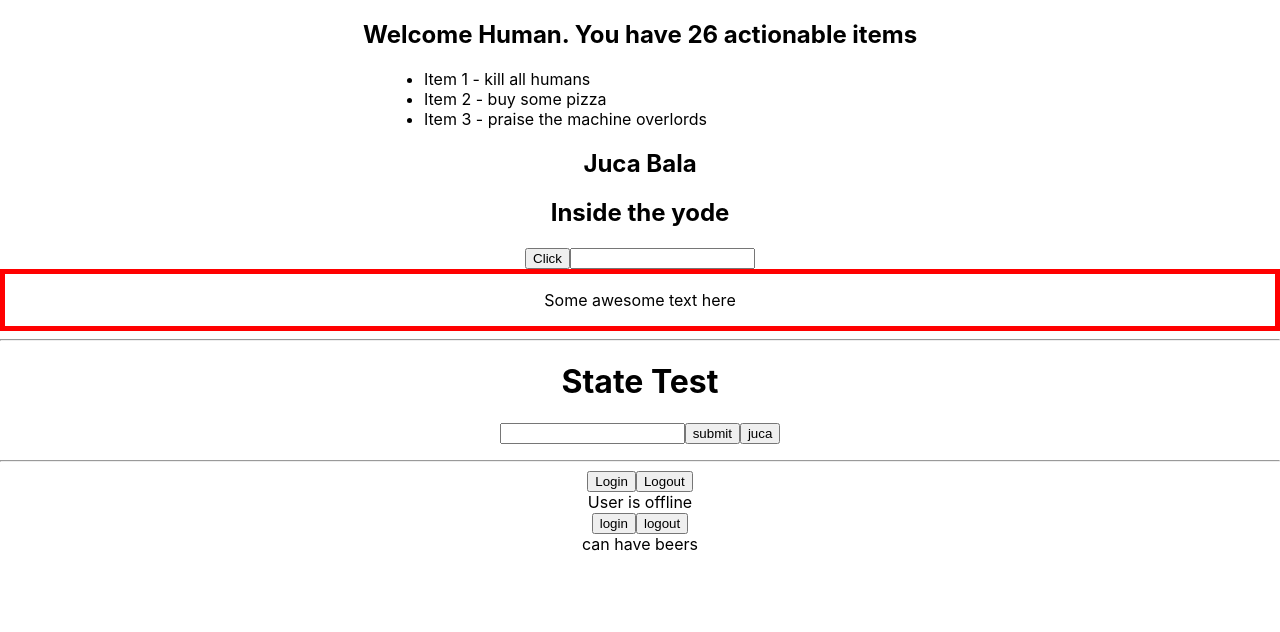
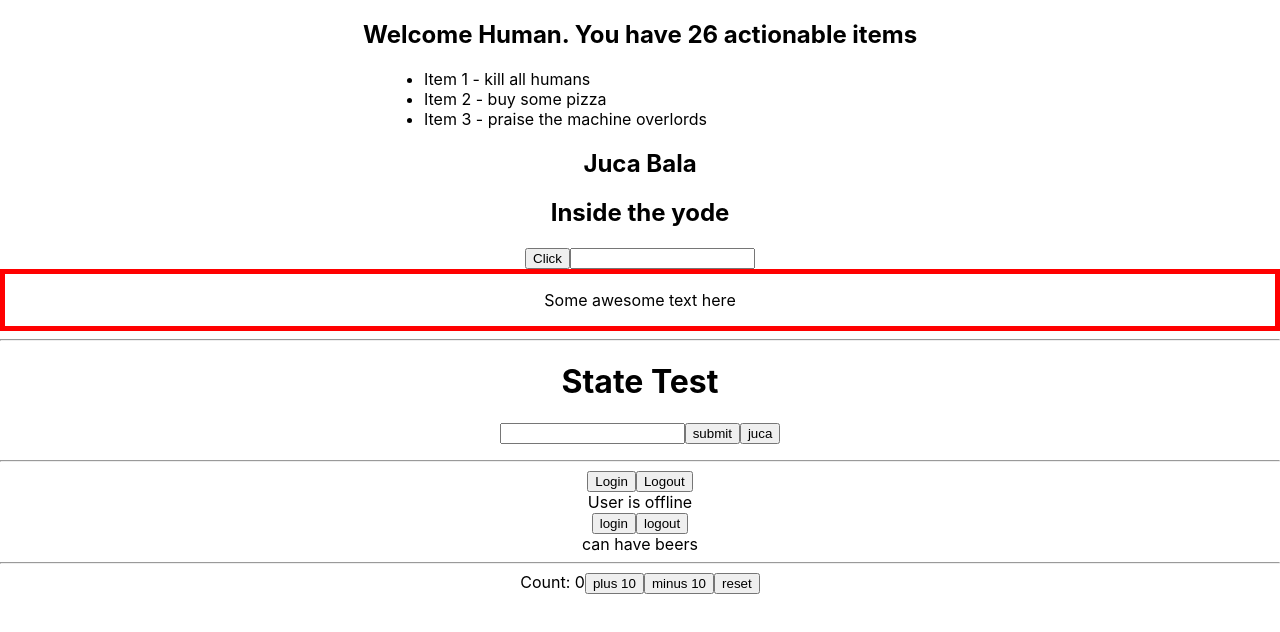
Before and after one commit to whaag/reatipical, a React (Create React App) app: page / in a window 1280 px wide. Shown: the top 632 px of the page. Built offline with nearby package versions, Linux system fonts and the light colour scheme.

Commit message:
useReducer

```diff
--- a/src/App.tsx
+++ b/src/App.tsx
@@ -9,6 +9,7 @@
 import { StateTest } from './components/StateTest';
 import { LoggedIn } from './components/LoggedIn';
 import { User } from './components/User';
+import { Counter } from './components/Counter';
 
 function App() {
   const directives: item[] = [
@@ -48,6 +49,8 @@
       <hr />
       <LoggedIn />
       <User />
+      <hr />
+      <Counter />
     </div>
   );
 }
--- /dev/null
+++ b/src/components/Counter.tsx
@@ -0,0 +1,45 @@
+import { useReducer } from "react"
+
+const initialState = { count: 0 };
+type state = {
+  count: number;
+}
+
+type updateAction = {
+  type: 'increment' | 'decrement'
+  payload: number
+}
+type resetAction = {
+  type: 'reset'
+}
+type action = updateAction | resetAction;
+
+
+const reducer = (state: state, action: action) => {
+  switch (action.type) {
+    case 'increment':
+      return { count: state.count + action.payload };
+    case 'decrement':
+      return { count: state.count - action.payload };
+    case 'reset':
+      return initialState;
+    default:
+      return state;
+  }
+}
+
+export const Counter = () => {
+  const [st, dispatch] = useReducer(reducer, initialState);
+  return (
+    <>
+      Count: { st.count }
+      <button onClick={() => dispatch({ type: 'increment', payload: 10})}>
+        plus 10
+      </button>
+      <button onClick={() => dispatch({ type: 'decrement', payload: 10})}>
+        minus 10
+      </button>
+      <button onClick={() => dispatch({ type: 'reset'})}>reset</button>
+    </>
+  )
+}
```
